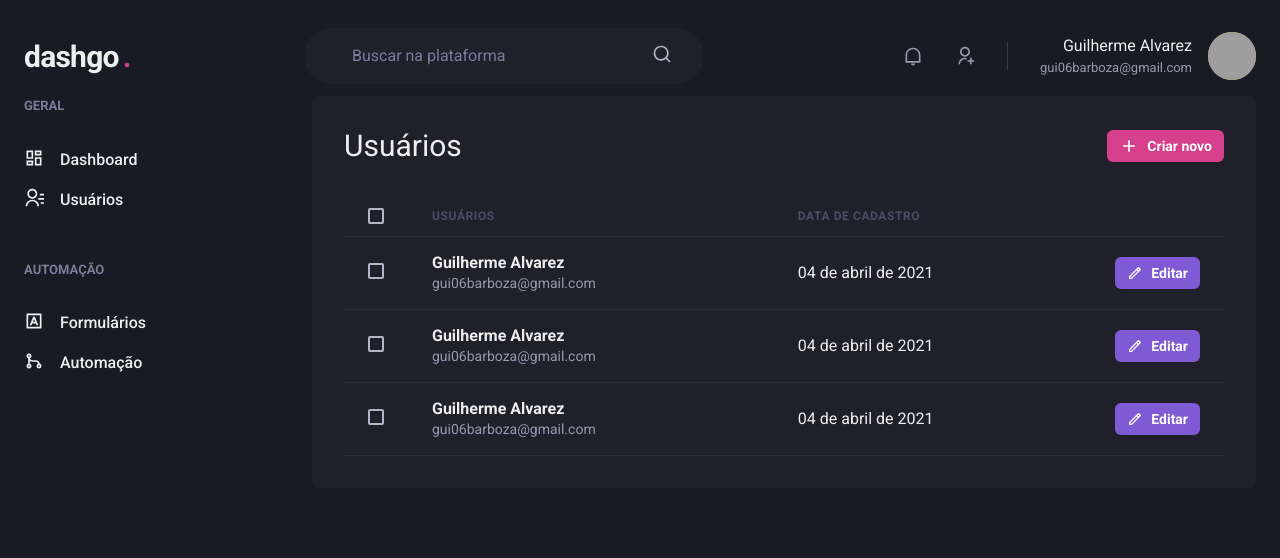
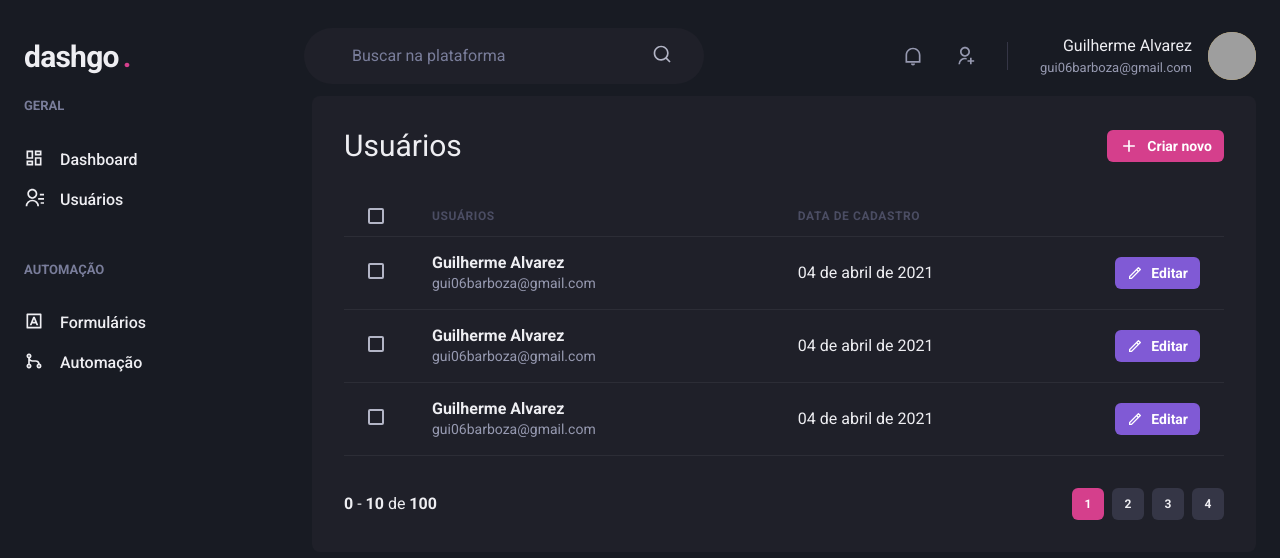
Before and after one commit to GuilhermeAlvarez-00/dashgo-ignite, a Next.js app: page /users in a window 1280 px wide. Shown: the top 558 px of the page. Built offline with nearby package versions, Linux system fonts and the light colour scheme; grey boxes are pictures that could not be loaded.

Commit message:
criando componente pagination

```diff
--- /dev/null
+++ b/src/components/Pagination.tsx
@@ -0,0 +1,68 @@
+import { Stack, Button, Box } from '@chakra-ui/react'
+
+export function Pagination() {
+  return (
+    <Stack
+      direction="row"
+      mt="8"
+      justify="space-between"
+      align="center"
+      spacing="6"
+    >
+      <Box>
+        <strong>0</strong> - <strong>10</strong> de <strong>100</strong>
+      </Box>
+
+      <Stack direction="row" spacing="2">
+        <Button
+          size="sm"
+          fontSize="xs"
+          width="4"
+          colorScheme="pink"
+          disabled
+          _disabled={{
+          bg:
+          'pink.500',
+          cursor:
+          'default'
+          }}
+        >
+          1
+        </Button>
+        <Button
+          size="sm"
+          fontSize="xs"
+          width="4"
+          bg="gray.700"
+          _hover={{
+            bg: 'gray.500'
+          }}
+        >
+          2
+        </Button>
+        <Button
+          size="sm"
+          fontSize="xs"
+          width="4"
+          bg="gray.700"
+          _hover={{
+            bg: 'gray.500'
+          }}
+        >
+          3
+        </Button>
+        <Button
+          size="sm"
+          fontSize="xs"
+          width="4"
+          bg="gray.700"
+          _hover={{
+            bg: 'gray.500'
+          }}
+        >
+          4
+        </Button>
+      </Stack>
+    </Stack>
+  )
+}
--- a/src/pages/users/index.tsx
+++ b/src/pages/users/index.tsx
@@ -2,6 +2,7 @@
 import { RiAddLine, RiPencilLine } from "react-icons/ri";
 import { Header } from "../../components/Header";
 import { Sidebar } from "../../components/Sidebar";
+import { Pagination } from '../../components/Pagination'
 
 export default function UserList() {
   return (
@@ -117,6 +118,8 @@
               </Tr>
             </Tbody>
           </Table>
+
+          <Pagination />
         </Box>
       </Flex>
     </Box>
```
